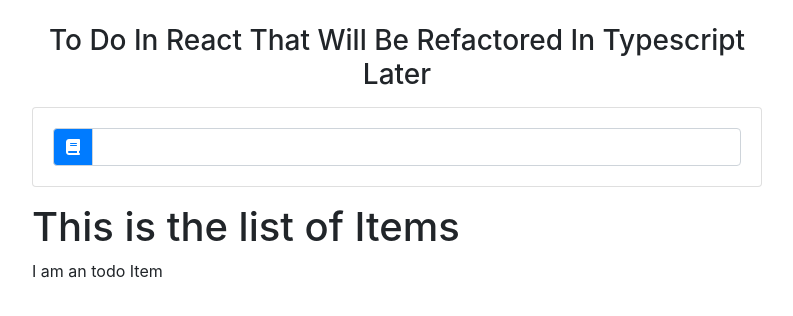
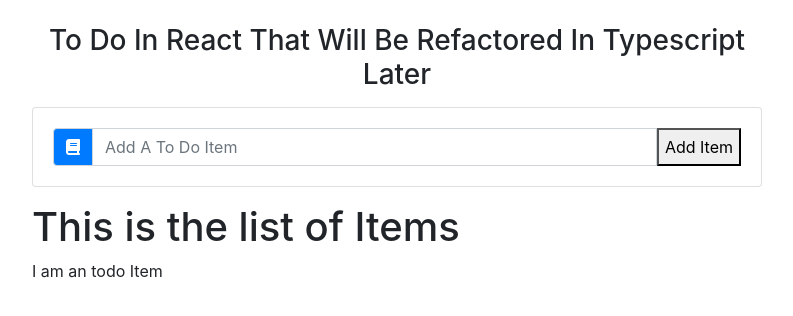
Before and after one commit to TCarmine/reactProjects2, a React (Create React App) app: page / in a window 1280 px wide. Shown: the top 316 px of the page, without its empty margins (243-1036 px from the left). Built offline with nearby package versions, Linux system fonts and the light colour scheme.

Commit message:
added a button submit

```diff
--- a/src/components/TodoInput.js
+++ b/src/components/TodoInput.js
@@ -6,12 +6,17 @@ export default class TodoInput extends Component {
             <div className="card card-body my-3">
                 <form >
                     <div className="input-group">
-                        <div className="input-group-prepend">
-                            <div className="input-group-text bg-primary text-white">
-                                <i className="fas fa-book"></i>
+                            <div className="input-group-prepend">
+                               <div className="input-group-text bg-primary text-white">
+                                    <i className="fas fa-book"></i>
+                                </div>
                             </div>
-                        </div>
-                        <input type="text" className="form-control"/>
+                                <input
+                                  type="text"
+                                  className="form-control text-capitalize"
+                                  placeholder="add a to do item"
+                                />
+                                <button type="submit">Add Item</button>
                     </div>
                 </form>
             </div>
```
